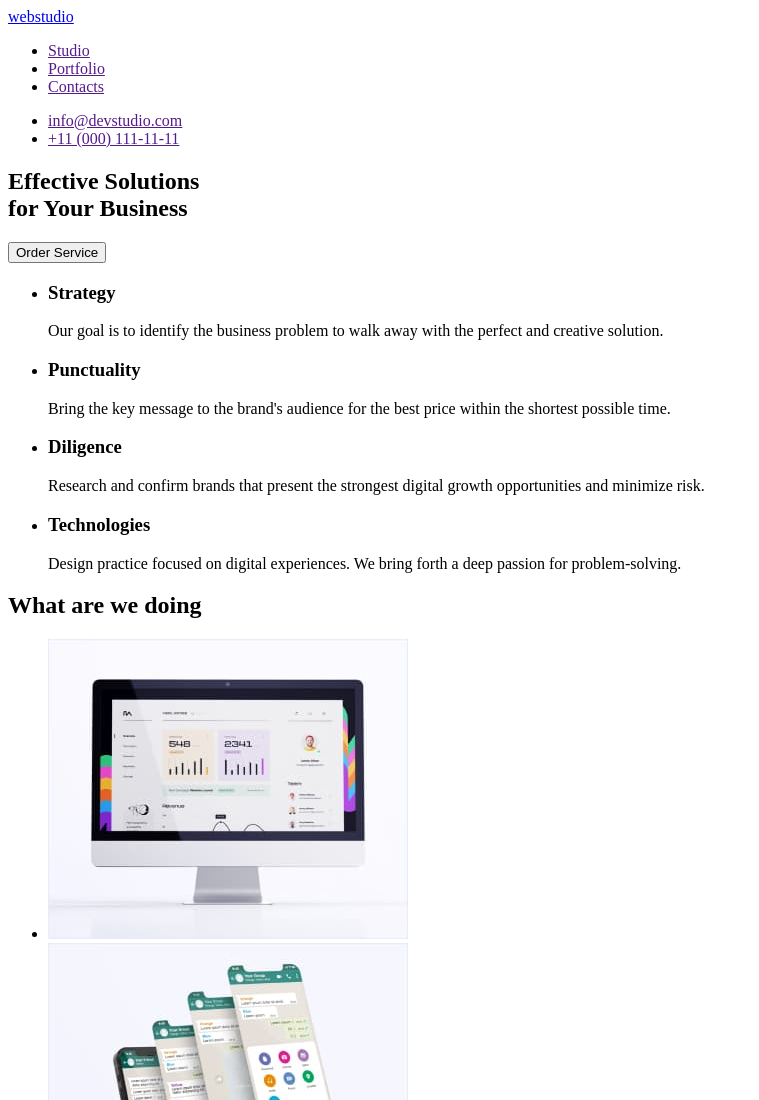
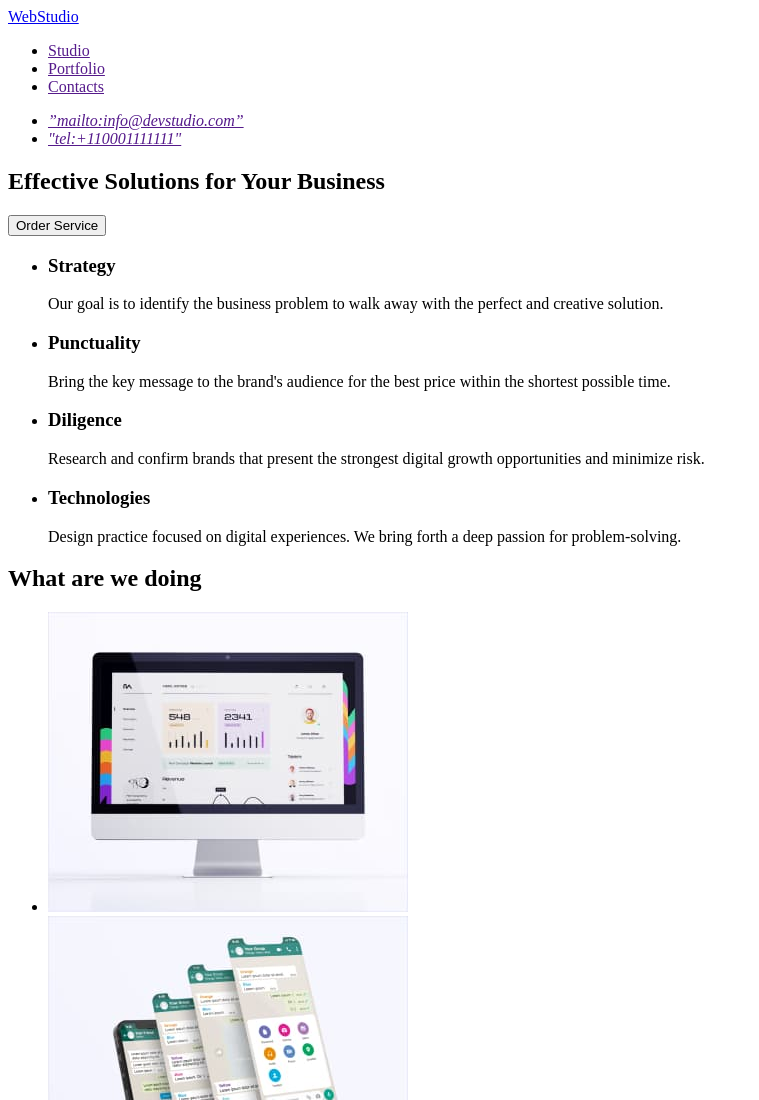
Before and after one commit to AlonaSokolova/goit-markup-hw-01, a plain HTML site: page index.html in a window 1280 px wide. Shown: the top 1100 px of the page, without its empty margins (0-759 px from the left). Drawn offline with Linux system fonts and the light colour scheme.

Commit message:
fix error2

```diff
--- a/index.html
+++ b/index.html
@@ -8,8 +8,10 @@
 </head>
 <body>
    <header>
+    </header>
+    <main>
     <nav>
-        <a href="/">webstudio</a>
+        <a href="./index.html">WebStudio</a>
         <ul>
             <li><a href="">Studio</a></li>
             <li><a href="">Portfolio</a></li>
@@ -17,20 +19,27 @@
 
         </ul>
     </nav>
+    <address>
     <ul>
-        <li><a href="">info@devstudio.com</a></li>
-        <li><a href="">+11 (000) 111-11-11</a></li>
+
+        <li>
+            <a href="">”mailto:info@devstudio.com”</a>
+        </li>
+        <li>
+            <a href="">"tel:+110001111111"</a>
+        </li>
     </ul>
-   </header>
-   <main>
+    </address>
+
+
    <div></div>
    <section>
-    <h1>Effective Solutions <br>
-    for Your Business</h1>
+    <h2>Effective Solutions
+    for Your Business</h2>
     <button type="button">Order Service</button>
    </section>
    <section>
-
+    <h2 hidden>features</h2>
     <ul>
     <li>
         <h3>Strategy</h3>
```
